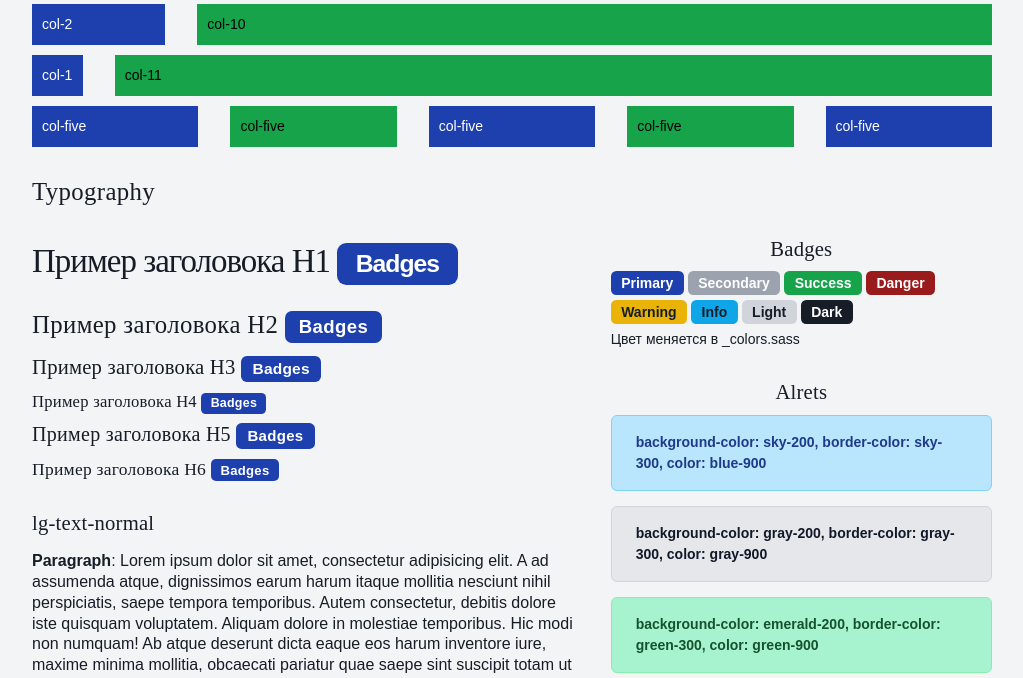
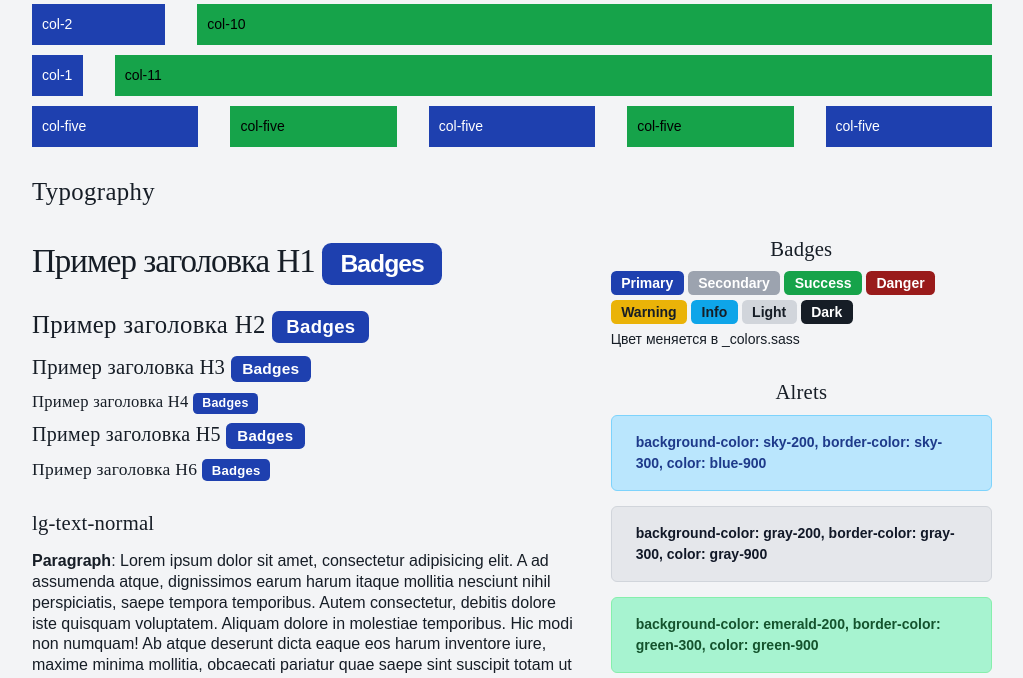
Before and after one commit to electropompa/components2, a PHP site: page / in a window 1280 px wide. Shown: the part 2855-3533 px from the top of the page, without its empty margins (128-1151 px from the left). Run offline with PHP 8.4, Linux system fonts and the light colour scheme.

Commit message:
minor fix

```diff
--- a/public/index.php
+++ b/public/index.php
@@ -198,12 +198,12 @@
   <h2 id="typography" class="my-5">Typography</h2>
   <div class="row">
     <div class="col-12 col-lg-7">
-      <h1>Пример заголовока H1 <span class="badge bg-primary ">Badges</span></h1>
-      <h2>Пример заголовока H2 <span class="badge bg-primary">Badges</span></h2>
-      <h3>Пример заголовока H3 <span class="badge bg-primary">Badges</span></h3>
-      <h4>Пример заголовока H4 <span class="badge bg-primary">Badges</span></h4>
-      <h5>Пример заголовока H5 <span class="badge bg-primary">Badges</span></h5>
-      <h6>Пример заголовока H6 <span class="badge bg-primary">Badges</span></h6>
+      <h1>Пример заголовка H1 <span class="badge bg-primary ">Badges</span></h1>
+      <h2>Пример заголовка H2 <span class="badge bg-primary">Badges</span></h2>
+      <h3>Пример заголовка H3 <span class="badge bg-primary">Badges</span></h3>
+      <h4>Пример заголовка H4 <span class="badge bg-primary">Badges</span></h4>
+      <h5>Пример заголовка H5 <span class="badge bg-primary">Badges</span></h5>
+      <h6>Пример заголовка H6 <span class="badge bg-primary">Badges</span></h6>
 
       <h3 class="mb-4 mt-5">lg-text-normal</h3>
       <p class="lg-text-normal"><b>Paragraph</b>: Lorem ipsum dolor sit amet, consectetur adipisicing elit. A ad assumenda atque, dignissimos earum harum itaque mollitia nesciunt nihil perspiciatis, saepe tempora temporibus. Autem consectetur, debitis dolore iste quisquam voluptatem. Aliquam dolore in molestiae temporibus. Hic modi non numquam! Ab atque deserunt dicta eaque eos harum inventore iure, maxime minima mollitia, obcaecati pariatur quae saepe sint suscipit totam ut veritatis.</p>
```
